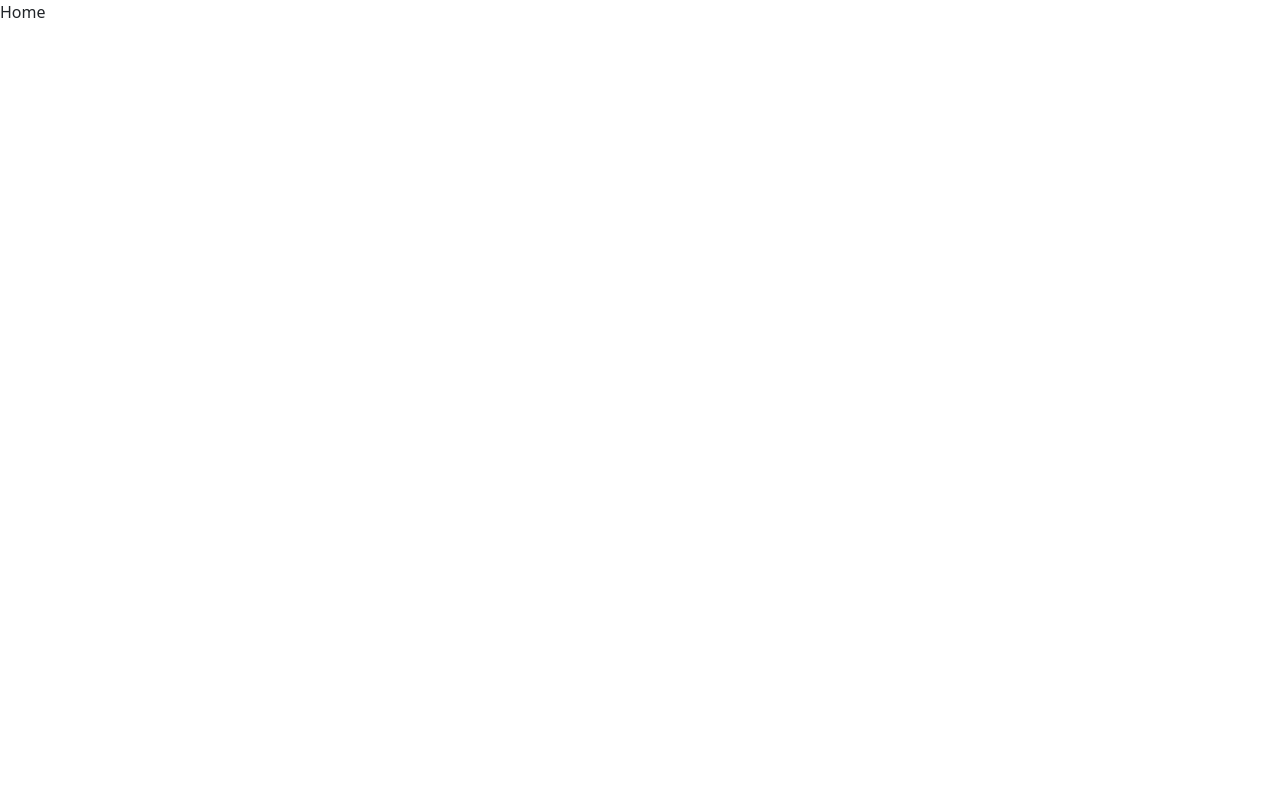
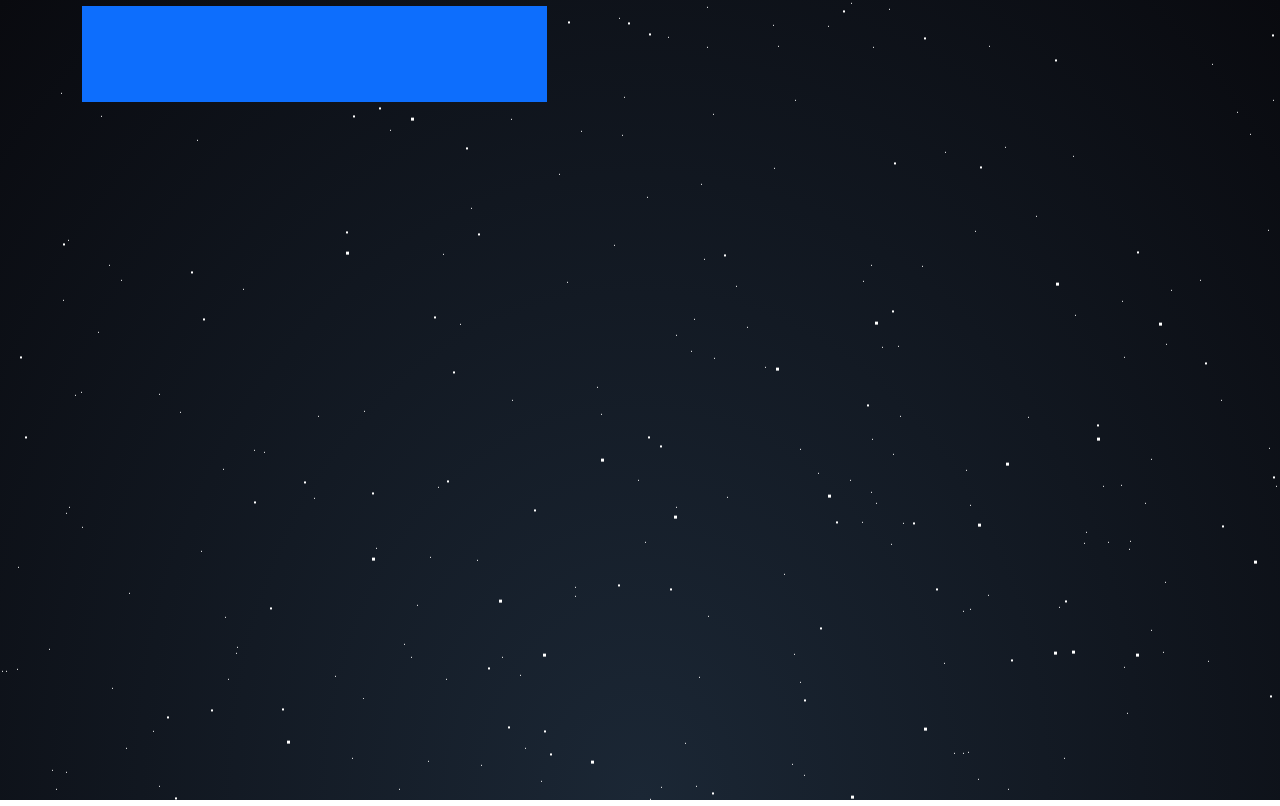
Before and after one commit to mordak-95/NEO-SIGN, a React (Create React App) app: page / in a window 1280 px wide. Built offline with nearby package versions, Linux system fonts and the light colour scheme.

Commit message:
add animation background and view port and Scroll config

```diff
--- a/src/App.js
+++ b/src/App.js
@@ -1,6 +1,7 @@
 import React from "react";
 import AppRoutes from "./AppRoutes";
 import { BrowserRouter as Router, Switch } from 'react-router-dom';
+import "./App.scss";
 
 class App extends React.Component {
   render() {
--- /dev/null
+++ b/src/App.scss
@@ -0,0 +1,26 @@
+html{
+    width: 100vw;
+    height: 100vh;
+    overflow: hidden;
+}
+
+/* width */
+::-webkit-scrollbar {
+    width: 6px;
+  }
+
+  /* Track */
+  ::-webkit-scrollbar-track {
+    background: transparent;
+  }
+
+  /* Handle */
+  ::-webkit-scrollbar-thumb {
+    background: #888;
+    border-radius: 3px;
+  }
+
+  /* Handle on hover */
+  ::-webkit-scrollbar-thumb:hover {
+    background: #555;
+  }
--- a/src/Layouts/Main/MainLayout.js
+++ b/src/Layouts/Main/MainLayout.js
@@ -1,18 +1,31 @@
 import React from "react";
+import { Container } from "react-bootstrap";
 import { Route } from "react-router";
 import "./MainLayout.scss";
 
 class MainLayout extends React.Component {
   render() {
-    let {component, ...rest} = this.props;
+    let { component, ...rest } = this.props;
     const Component = component;
 
     return (
-      <Route {...rest} render = {() => (
-        <div>
-          <Component/>
+      <Route {...rest} render={() => (
+        <div className="main-background">
+          <div id="stars"></div>
+          <div id="stars2"></div>
+          <div id="stars3"></div>
+          <div className="main-layout">
+
+
+            <Container>
+              <Component />
+            </Container>
+
+
+
+          </div>
         </div>
-      )}/>
+      )} />
     );
   }
 }
--- a/src/Layouts/Main/MainLayout.scss
+++ b/src/Layouts/Main/MainLayout.scss
@@ -0,0 +1,85 @@
+// n is number of stars required
+@function multiple-box-shadow ($n) {
+    $value: '#{random(2000)}px #{random(2000)}px #FFF';
+    @for $i from 2 through $n {
+      $value: '#{$value} , #{random(2000)}px #{random(2000)}px #FFF';
+    }
+
+    @return unquote($value);
+  }
+  $shadows-small: multiple-box-shadow(700);
+  $shadows-medium: multiple-box-shadow(200);
+  $shadows-big: multiple-box-shadow(100);
+
+  .main-background {
+    height: 100vh;
+    background: radial-gradient(ellipse at bottom, #1B2735 0%, #090A0F 100%);
+    overflow: hidden;
+  }
+  #stars {
+    width: 1px;
+    height: 1px;
+    background: transparent;
+    box-shadow: $shadows-small;
+    animation: animStar 50s linear infinite;
+
+    &:after {
+      content: " ";
+      position: absolute;
+      top: 2000px;
+      width: 1px;
+      height: 1px;
+      background: transparent;
+      box-shadow: $shadows-small;
+    }
+  }
+  #stars2 {
+    width: 2px;
+    height: 2px;
+    background: transparent;
+    box-shadow: $shadows-medium;
+    animation: animStar 100s linear infinite;
+
+    &:after {
+      content: " ";
+      position: absolute;
+      top: 2000px;
+      width: 2px;
+      height: 2px;
+      background: transparent;
+      box-shadow: $shadows-medium;
+    }
+  }
+  #stars3 {
+    width: 3px;
+    height: 3px;
+    background: transparent;
+    box-shadow: $shadows-big;
+    animation: animStar 150s linear infinite;
+
+    &:after {
+      content: " ";
+      position: absolute;
+      top: 2000px;
+      width: 3px;
+      height: 3px;
+      background: transparent;
+      box-shadow: $shadows-big;
+    }
+  }
+  .main-layout {
+    width: 100vw;
+    height: 100vh;
+    position: absolute;
+    overflow: auto;
+    z-index: 10;
+
+  }
+  @keyframes animStar {
+    from {
+      transform: translateY(0px);
+    }
+    to {
+      transform: translateY(-2000px);
+    }
+  };
--- a/src/Views/Home/Home.js
+++ b/src/Views/Home/Home.js
@@ -1,10 +1,14 @@
 import React from "react";
+import { Col } from "react-bootstrap";
 import "./Home.scss";
 
 class Home extends React.Component {
   render() {
     return (
-      <div>Home</div>
+      <div>
+        <Col xs={5} className=" bg-primary p-5"></Col>
+      </div>
+
     );
   }
 }
```
